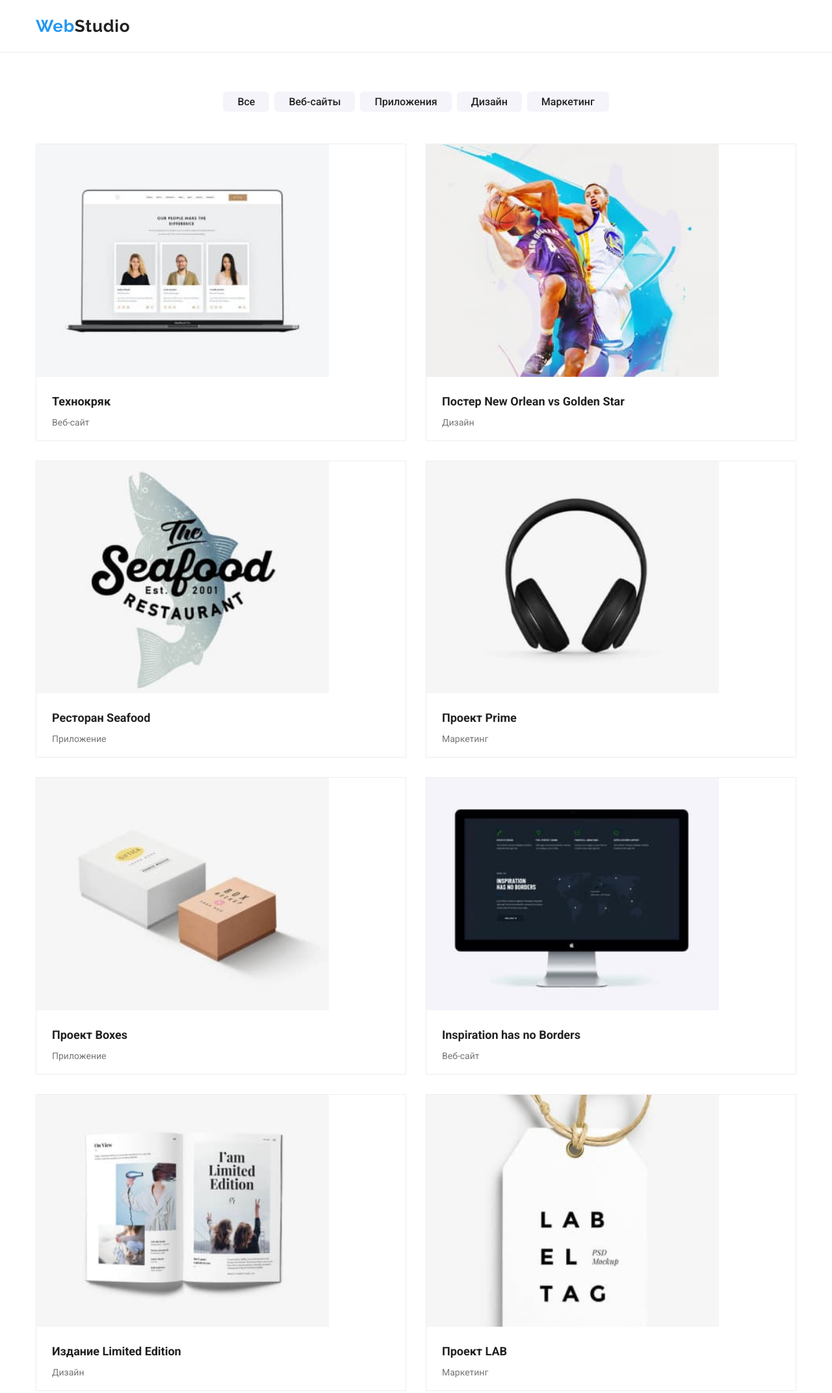
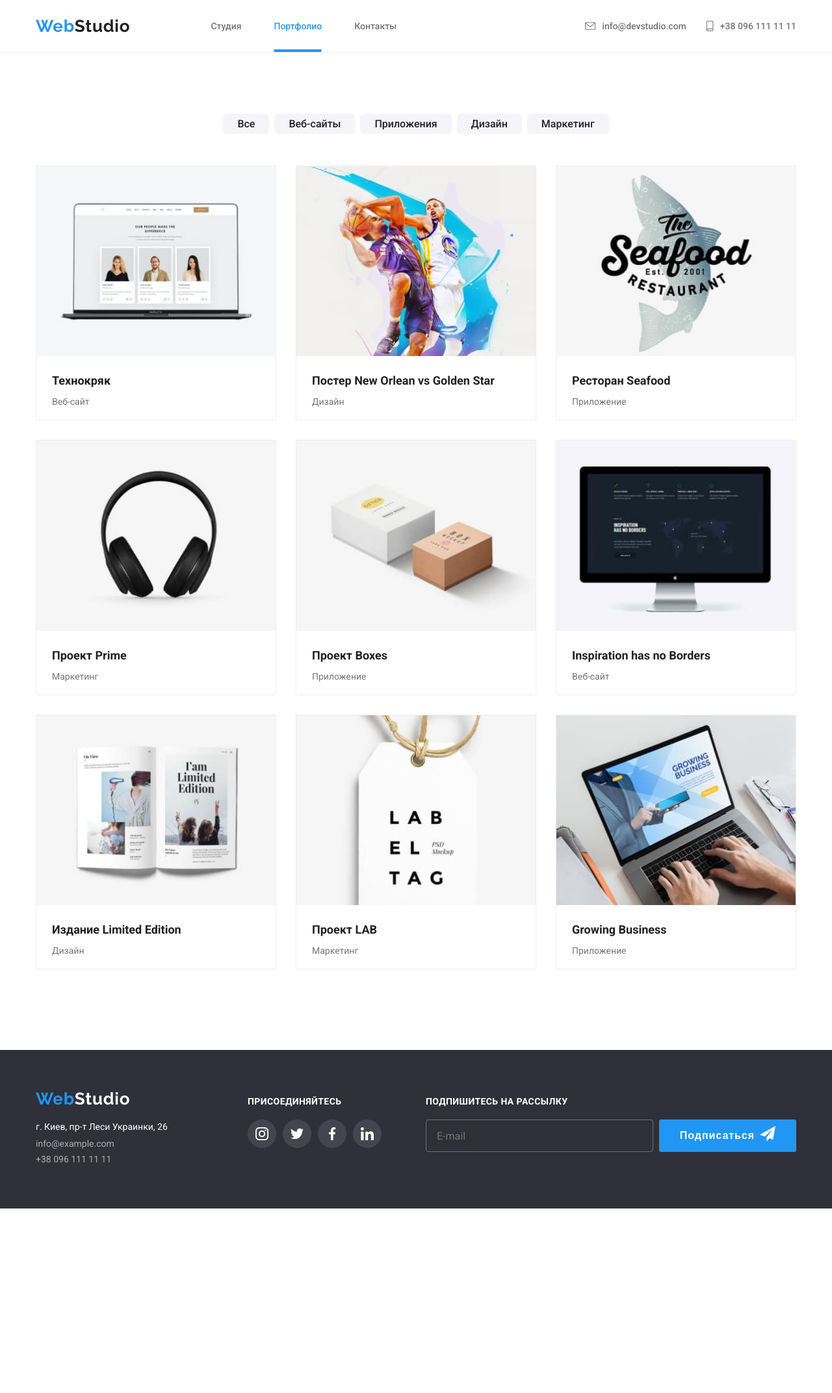
Before and after one commit to AndriiSorokin/goit-markup-hw-08-, a plain HTML site: page portfolio.html in a window 1280 px wide. Shown: the top 2144 px of the page at 65% size. After the commit the page ends 1860 px from the top, so only its background shows below. Drawn offline with Linux system fonts and the light colour scheme.

Commit message:
adaptive

```diff
--- a/sass/base/_common.scss
+++ b/sass/base/_common.scss
@@ -35,9 +35,9 @@ p {
 }
 
 h3 {
-    font-size: 14px;
-    text-transform: uppercase;
+    font-size: 16px;
     letter-spacing: 0.03em;
+    font-weight: 400;
     margin-top: 30px;
     margin-bottom: 10px;
     color: $second-text-color;
@@ -68,7 +68,7 @@ a {
     color: $second-text-color;
 }
 
-@media screen and (min-width: 480px) {
+@media screen and (max-width: 767px) {
     // .wrapper {
     //     display: flex;
     //     justify-content: space-between;
@@ -113,3 +113,36 @@ a {
         display: block;
     }
 }
+
+@media screen and (min-width: 768px) {
+    .wrapper {
+        justify-content: space-between;
+    }
+    .menu-wrapper {
+        display: flex;
+    }
+    .site-nav {
+        display: flex;
+    }
+    .auth-nav.list {
+        margin-left: 84px;
+    }
+    .site-nav-item {
+        margin-right: 50px;
+    }
+}
+
+@media screen and (min-width: 1200px) {
+    .auth-nav {
+        display: flex;
+    }
+    .auth-nav-item:not(:last-child) {
+        margin-right: 30px;
+    }
+    .auth-nav.list {
+        margin-left: 40px;
+    }
+    nav {
+        margin-right: 250px;
+    }
+}
--- a/sass/components/_button.scss
+++ b/sass/components/_button.scss
@@ -63,3 +63,9 @@
     display: none;
   }
 }
+
+@media screen and (min-width: 1200px) {
+  .telegram {
+    margin-right: 0;
+  }
+}
--- a/sass/components/_contacts.scss
+++ b/sass/components/_contacts.scss
@@ -19,3 +19,9 @@
 .adress-link:hover svg {
     fill: currentColor;
 }
+
+@media screen and (max-width: 1199px) {
+    .adress-link {
+        margin-bottom: 10px;
+    }
+}
--- a/sass/components/_logo.scss
+++ b/sass/components/_logo.scss
@@ -12,9 +12,14 @@ header .logo {
     font-family: Raleway;
     font-weight: bold;
     font-size: 26px;
-    margin-right: auto;
 }
 
 .logo span {
     color: $hover-text-color;
 }
+
+@media screen and (max-width:767px) {
+    header .logo {
+        margin-right: auto;
+    }
+}
--- a/sass/components/_navigations.scss
+++ b/sass/components/_navigations.scss
@@ -12,7 +12,7 @@ nav {
     }
     &-item a {
         position: relative;
-        padding-bottom: 32px;
+        padding-bottom: 34px;
     }
     &.link:hover,
     &.link:focus {
@@ -51,15 +51,27 @@ nav {
     }
 }
 
-@media screen and (min-width: 480px) {
-    .site-nav {
-        max-width: 480px;
-        ;
-    }
-    .auth-nav {
-        max-width: 480px;
-    }
+@media screen and (max-width: 767px) {
+    // .site-nav {
+    //     max-width: 480px;
+    //     ;
+    // }
+    // .auth-nav {
+    //     max-width: 480px;
+    // }
     .site-nav-item a {
         padding-bottom: 8px;
     }
 }
+
+@media screen and (min-width: 768px) and (max-width: 1199px) {
+    .site-nav-item a {
+        padding-bottom: 44px;
+    }
+}
+
+@media screen and (min-width :1200px) {
+    .site-nav-item a {
+        padding-bottom: 32px;
+    }
+}
--- a/sass/layout/_affair.scss
+++ b/sass/layout/_affair.scss
@@ -22,7 +22,7 @@
      left: 0;
      bottom: 0;
      font-weight: 700;
-     font-size: 16px;
+     font-size: 14px;
      color: $white-color;
      letter-spacing: 0.03em;
      text-transform: uppercase;
--- a/sass/layout/_footer.scss
+++ b/sass/layout/_footer.scss
@@ -98,20 +98,51 @@ footer .container {
   }
 }
 
-@media screen and (min-width: 768px) {
+@media screen and (min-width: 768px) and (max-width: 1199px) {
   footer .container {
     display: flex;
     justify-content: space-around;
     flex-wrap: wrap;
   }
+  .footer-link .footer-text {
+    text-align: center;
+  }
   .footer-text {
     text-align: center;
   }
-  .footer-adress {
-    margin-bottom: 60px;
+  .logo {
+    margin-right: 0;
   }
+}
+
+@media screen and (min-width: 768px) and (max-width: 1199px) {
   .input-user-mail {
     margin-bottom: 20px;
     width: 450px;
   }
+  .footer-adress {
+    margin-bottom: 60px;
+    text-align: center;
+  }
 }
+
+@media screen and (min-width: 1200px) {
+  footer .container {
+    display: flex;
+  }
+  .footer-adress {
+    width: 231px;
+    margin-right: auto;
+  }
+  .footer-link {
+    width: 206px;
+    margin-right: 68px;
+  }
+  .form-footer {
+    width: 570px;
+    display: flex;
+  }
+  .input-user-mail {
+    width: 350px;
+  }
+}
--- a/sass/layout/_gallery.scss
+++ b/sass/layout/_gallery.scss
@@ -52,7 +52,7 @@
 }
 
 .work-list-item {
-    width: 370px;
+    width: 100%;
     border: 1px solid #EEEEEE;
     transition: all 0.25s cubic-bezier(0.4, 0, 0.2, 1);
     &:hover,
@@ -99,7 +99,7 @@
     transition: all 0.75s cubic-bezier(0.4, 0, 0.2, 1);
 }
 
-@media screen and (min-width:768px) {
+@media screen and (min-width:768px) and (max-width:1199px) {
     .filter {
         justify-content: center;
     }
@@ -118,3 +118,25 @@
 .work-list-item:nth-child(-n+2) {
     margin-bottom: 30px;
 }
+
+@media screen and (min-width: 1200px) {
+    .work-list-item {
+        width: 370px;
+        border: 1px solid #EEEEEE;
+        transition: all 0.25s cubic-bezier(0.4, 0, 0.2, 1);
+        &:hover,
+        &:focus {
+            box-shadow: 0px 1px 1px rgba(0, 0, 0, 0.12), 0px 4px 4px rgba(0, 0, 0, 0.06), 1px 4px 6px rgba(0, 0, 0, 0.16);
+        }
+        &:not(:nth-child(3n)) {
+            margin-right: 30px;
+        }
+        &:not(:nth-child(-n+3)) {
+            margin-bottom: 30px;
+        }
+    }
+    .filter {
+        display: flex;
+        justify-content: center;
+    }
+}
--- a/sass/layout/_header.scss
+++ b/sass/layout/_header.scss
@@ -4,6 +4,6 @@ header {
     border-bottom: 1px solid #ECECEC; // position: relative;
 }
 
-.menu-wrapper {
-    display: none;
-}
+// .menu-wrapper {
+//     display: none;
+// }
--- a/sass/layout/_hero.scss
+++ b/sass/layout/_hero.scss
@@ -25,7 +25,7 @@
     text-transform: uppercase;
 }
 
-@media screen and (max-width: 767px) {
+@media screen and (max-width: 1199px) {
     .hero-title {
         font-size: 26px;
         font-weight: 600;
--- a/sass/layout/_team.scss
+++ b/sass/layout/_team.scss
@@ -30,6 +30,9 @@
 }
 
 @media screen and (max-width: 767px) {
+  .team-list {
+    padding-bottom: 15px;
+  }
   .team-list:not(:last-child) {
     margin-bottom: 30px;
   }
@@ -41,6 +44,7 @@
     flex-wrap: wrap;
   }
   .team-list {
+    padding-bottom: 15px;
     width: calc((100% - 30px * 1)/ 2);
   }
   .team-list:not(:nth-child(even)) {
```
Also changed, not shown: css/main.css, css/main.min.css, css/portfolio.css, css/portfolio.min.css, 4 other files.
